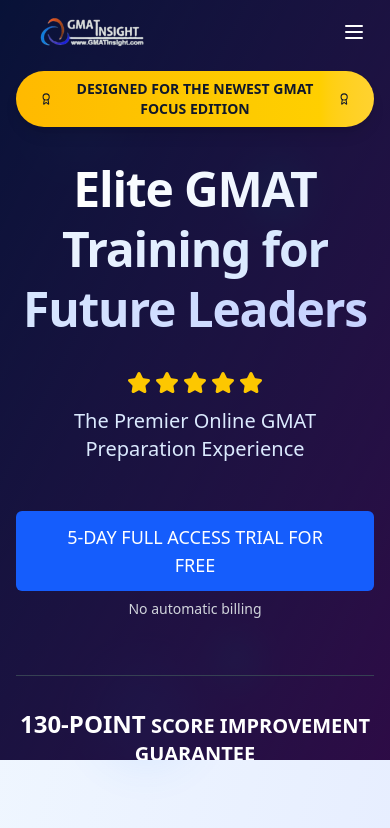
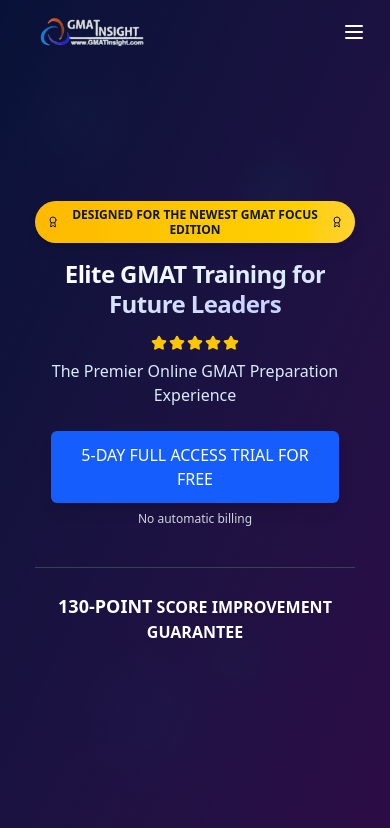
Before and after one commit to abhisoni1921/GmatInsight-frontend, a React (Vite) app: page / in a window 390 px wide. Shown: the top 828 px of the page. Built offline with nearby package versions, Linux system fonts and the light colour scheme.

Commit message:
responsive nav

```diff
--- a/src/components/gmatInterface.jsx
+++ b/src/components/gmatInterface.jsx
@@ -104,32 +104,37 @@
   return (
     <div className="min-h-screen bg-gray-50 relative">
       {/* Main Content */}
-      <div className="max-w-7xl mx-auto px-4 py-12">
+      <div className="max-w-7xl mx-auto px-4 sm:px-6 lg:px-8 py-6 sm:py-8 lg:py-12">
         {/* Tab Navigation */}
-        <div className="flex justify-center mb-12">
-          <div className="flex bg-transparent">
+        <div className="flex justify-center mb-6 sm:mb-8 lg:mb-12">
+          <div className="flex flex-col sm:flex-row bg-transparent w-full sm:w-auto">
             {tabs.map((tab, index) => (
               <button
                 key={index}
                 onClick={() => setActiveTab(index)}
-                className={`px-6 py-3 rounded-md font-medium text-2xl transition-all duration-100 ${
+                className={`px-3 sm:px-4 lg:px-6 py-2 sm:py-3 rounded-md font-medium text-sm sm:text-lg lg:text-2xl transition-all duration-100 text-center mb-2 sm:mb-0 ${
                   activeTab === index
-                    ? `${getTabColorClasses(index)} bg-transparent border-b-2`
-                    : 'text-gray-600 hover:text-gray-800'
+                    ? `${getTabColorClasses(index)} bg-transparent border-b-2 sm:border-b-2 border-l-4 sm:border-l-0`
+                    : 'text-gray-600 hover:text-gray-800 border-l-4 border-transparent sm:border-l-0'
                 }`}
               >
-                {tab.title} <span className={getHighlightColor(index)}>{tab.highlight}</span> {tab.subtitle}
+                <span className="block sm:inline">
+                  {tab.title} <span className={getHighlightColor(index)}>{tab.highlight}</span>
+                </span>
+                <span className="block sm:inline sm:ml-1">
+                  {tab.subtitle}
+                </span>
               </button>
             ))}
           </div>
         </div>
 
         {/* Content Section */}
-        <div className={`${content[activeTab].bgColor} rounded-2xl overflow-hidden`}>
-          <div className="grid lg:grid-cols-2 gap-8 items-center p-8 lg:p-12">
+        <div className={`${content[activeTab].bgColor} rounded-xl lg:rounded-2xl overflow-hidden`}>
+          <div className="grid grid-cols-1 lg:grid-cols-2 gap-4 sm:gap-6 lg:gap-8 items-start lg:items-center p-4 sm:p-6 lg:p-8 xl:p-12">
             {/* Left Column - Text Content */}
-            <div className="space-y-6">
-              <h2 className="text-3xl lg:text-4xl font-semibold text-gray-900">
+            <div className="space-y-4 sm:space-y-6 order-2 lg:order-1">
+              <h2 className="text-2xl sm:text-3xl lg:text-4xl font-semibold text-gray-900 leading-tight">
                 {content[activeTab].title.split(' ').map((word, index) => (
                   <span key={index} className={word === 'Quant' || word === 'Verbal' || word === 'Data' || word === 'Insights' ? getHighlightColor(activeTab) : ''}>
                     {word}{' '}
@@ -137,15 +142,15 @@
                 ))}
               </h2>
 
-              <p className="text-lg text-gray-700 mb-6">
+              <p className="text-base sm:text-lg text-gray-700 mb-4 sm:mb-6">
                 {content[activeTab].subtitle}
               </p>
 
-              <ul className="space-y-4">
+              <ul className="space-y-3 sm:space-y-4">
                 {content[activeTab].features.map((feature, index) => (
                   <li key={index} className="flex items-start space-x-3">
                     <div className="w-2 h-2 bg-gray-400 rounded-full mt-2 flex-shrink-0"></div>
-                    <span className="text-gray-700 leading-relaxed">
+                    <span className="text-sm sm:text-base text-gray-700 leading-relaxed">
                       <strong>{feature.split(' ')[0]} {feature.split(' ')[1]}</strong>
                       {' ' + feature.split(' ').slice(2).join(' ')}
                     </span>
@@ -155,23 +160,23 @@
             </div>
 
             {/* Right Column - Mock Interface */}
-            <div className="relative">
-              <div className="bg-white rounded-xl shadow-lg border overflow-hidden">
+            <div className="relative order-1 lg:order-2">
+              <div className="bg-white rounded-lg sm:rounded-xl shadow-lg border overflow-hidden">
                 {/* Header */}
-                <div className="bg-gray-800 text-white p-4">
+                <div className="bg-gray-800 text-white p-3 sm:p-4">
                   <div className="flex items-center justify-between">
-                    <h3 className="font-semibold">GMAT Prep Platform</h3>
-                    <div className="flex space-x-2">
-                      <div className="w-3 h-3 bg-red-500 rounded-full"></div>
-                      <div className="w-3 h-3 bg-yellow-500 rounded-full"></div>
-                      <div className="w-3 h-3 bg-green-500 rounded-full"></div>
+                    <h3 className="font-semibold text-sm sm:text-base">GMAT Prep Platform</h3>
+                    <div className="flex space-x-1 sm:space-x-2">
+                      <div className="w-2 h-2 sm:w-3 sm:h-3 bg-red-500 rounded-full"></div>
+                      <div className="w-2 h-2 sm:w-3 sm:h-3 bg-yellow-500 rounded-full"></div>
+                      <div className="w-2 h-2 sm:w-3 sm:h-3 bg-green-500 rounded-full"></div>
                     </div>
                   </div>
                 </div>
 
                 {/* Content Area */}
-                <div className="p-6 h-80 bg-gray-50">
-                  <div className="bg-white rounded-lg p-4 shadow-sm h-full flex flex-col">
+                <div className="p-3 sm:p-4 lg:p-6 h-48 sm:h-64 lg:h-80 bg-gray-50">
+                  <div className="bg-white rounded-lg p-3 sm:p-4 shadow-sm h-full flex flex-col">
                     <div className="flex-1 overflow-hidden">
                       <img
                         src={tabs[activeTab].image}
@@ -179,11 +184,11 @@
                         className="w-full h-full object-cover rounded-lg"
                       />
                     </div>
-                    <div className="mt-4">
-                      <h4 className="font-semibold text-gray-900 mb-2">
+                    <div className="mt-3 sm:mt-4">
+                      <h4 className="font-semibold text-gray-900 mb-1 sm:mb-2 text-sm sm:text-base">
                         {content[activeTab].title}
                       </h4>
-                      <p className="text-sm text-gray-600">
+                      <p className="text-xs sm:text-sm text-gray-600 line-clamp-2">
                         {content[activeTab].subtitle}
                       </p>
                     </div>
@@ -195,18 +200,22 @@
         </div>
       </div>
 
-      {/* Chat Interface */}
+      {/* Chat Interface - Hidden in this responsive version but structure maintained */}
+      {showChat && (
+        <div className="fixed bottom-4 right-4 w-80 sm:w-96 bg-white rounded-lg shadow-xl border z-50 hidden">
+          {/* Chat content would go here */}
+        </div>
+      )}
 
-
-      {/* Chat Toggle Button (when chat is hidden) */}
-      {/* {!showChat && (
+      {/* Chat Toggle Button */}
+      {!showChat && (
         <button
           onClick={() => setShowChat(true)}
-          className="fixed bottom-6 right-6 w-14 h-14 bg-blue-600 text-white rounded-full shadow-lg hover:bg-blue-700 transition-colors flex items-center justify-center z-50"
+          className="fixed bottom-4 sm:bottom-6 right-4 sm:right-6 w-12 h-12 sm:w-14 sm:h-14 bg-blue-600 text-white rounded-full shadow-lg hover:bg-blue-700 transition-colors flex items-center justify-center z-50"
         >
-          <MessageCircle size={24} />
+          <MessageCircle size={20} className="sm:w-6 sm:h-6" />
         </button>
-      )} */}
+      )}
     </div>
   );
 };
--- a/src/components/hero.jsx
+++ b/src/components/hero.jsx
@@ -1,5 +1,6 @@
 import React, { useState, useEffect } from 'react';
-import { Star,Award } from 'lucide-react';
+import { Star, Award } from 'lucide-react';
+
 const Hero = () => {
   // State to track if video has loaded
   const [videoLoaded, setVideoLoaded] = useState(false);
@@ -10,9 +11,10 @@
   };
 
   return (
-    <div className="relative h-[90vh] w-full overflow-hidden">
+    <div className="relative h-screen w-full overflow-hidden">
       {/* Fallback background while video loads */}
       <div className="absolute top-0 left-0 w-full h-full bg-gradient-to-br from-blue-800 to-purple-900 z-0"></div>
+
       {/* Video Background */}
       <video
         className={`absolute top-0 left-0 w-full h-full object-cover z-0 brightness-125 contrast-110 saturate-125 ${videoLoaded ? 'opacity-100' : 'opacity-0'}`}
@@ -30,51 +32,51 @@
       <div className="absolute top-0 left-0 w-full h-full bg-gradient-to-br from-black/70 to-black/50 z-20"></div>
 
       {/* Content Overlay */}
-      <div className="relative z-20 flex flex-col items-center justify-center h-full text-white text-center px-4 mt-10">
-        <div className="max-w-4xl mx-auto">
+      <div className="relative z-20 flex flex-col items-center justify-center h-full text-white text-center px-4 sm:px-6 lg:px-8">
+        <div className="max-w-xs sm:max-w-md md:max-w-2xl lg:max-w-4xl xl:max-w-5xl mx-auto">
           {/* Badge */}
-          <div className="inline-flex items-center gap-2 bg-gradient-to-r from-amber-400 via-yellow-400 to-amber-300 text-slate-900 text-sm font-bold px-6 py-2 rounded-full mb-8 shadow-lg transform hover:scale-105 transition-all duration-300">
-            <Award className="w-4 h-4" />
-            DESIGNED FOR THE NEWEST GMAT FOCUS EDITION
-            <Award className="w-4 h-4" />
+          <div className="inline-flex items-center gap-1 sm:gap-2 bg-gradient-to-r from-amber-400 via-yellow-400 to-amber-300 text-slate-900 text-xs sm:text-sm font-bold px-3 sm:px-4 md:px-6 py-1.5 sm:py-2 rounded-full mb-4 sm:mb-6 md:mb-8 shadow-lg transform hover:scale-105 transition-all duration-300">
+            <Award className="w-3 h-3 sm:w-4 sm:h-4 flex-shrink-0" />
+            <span className="text-center leading-tight">
+              DESIGNED FOR THE NEWEST GMAT FOCUS EDITION
+            </span>
+            <Award className="w-3 h-3 sm:w-4 sm:h-4 flex-shrink-0" />
           </div>
 
-          {/* Main Heading */}
-                    {/* Main Heading with gradient text */}
-          <h1 className="text-5xl md:text-5xl font-semibold mb-8 tracking-tight leading-tight">
+          {/* Main Heading with gradient text */}
+          <h1 className="text-2xl sm:text-3xl md:text-4xl lg:text-5xl xl:text-6xl font-semibold mb-4 sm:mb-6 md:mb-8 tracking-tight leading-tight">
             <span className="bg-gradient-to-r from-white via-blue-100 to-indigo-200 bg-clip-text text-transparent">
               Elite GMAT Training for Future Leaders
             </span>
           </h1>
 
           {/* Subheading with Stars */}
-
-                    <div className="flex flex-col items-center mb-12">
-            <div className="flex items-center gap-1 mb-3">
+          <div className="flex flex-col items-center mb-6 sm:mb-8 md:mb-12">
+            <div className="flex items-center gap-0.5 sm:gap-1 mb-2 sm:mb-3">
               {[...Array(5)].map((_, i) => (
-                <Star key={i} className="w-6 h-6 text-yellow-400 fill-current" />
+                <Star key={i} className="w-4 h-4 sm:w-5 sm:h-5 md:w-6 md:h-6 text-yellow-400 fill-current" />
               ))}
             </div>
-            <p className="text-xl md:text-2xl text-blue-100 font-light">
+            <p className="text-base sm:text-lg md:text-xl lg:text-2xl text-blue-100 font-light px-2">
               The Premier Online GMAT Preparation Experience
             </p>
           </div>
 
           {/* CTA Button */}
-          <div className="mb-6">
+          <div className="mb-4 sm:mb-6 px-4 sm:px-0">
             <a
               href="#"
-              className="bg-blue-600 hover:bg-blue-700 text-white font-medium px-8 py-3 rounded-md text-lg transition-colors duration-300 block w-full md:w-auto md:inline-block"
+              className="bg-blue-600 hover:bg-blue-700 text-white font-medium px-6 sm:px-8 py-3 sm:py-4 rounded-md text-base sm:text-lg transition-colors duration-300 block w-full sm:w-auto sm:inline-block shadow-lg hover:shadow-xl transform hover:scale-105"
             >
               5-DAY FULL ACCESS TRIAL FOR FREE
             </a>
-            <p className="text-sm mt-2 text-gray-300">No automatic billing</p>
+            <p className="text-xs sm:text-sm mt-2 text-gray-300">No automatic billing</p>
           </div>
 
           {/* Score Guarantee */}
-          <div className="mt-8 pt-8 border-t border-gray-700 inline-block">
-            <p className="text-xl font-semibold">
-              <span className="text-2xl font-bold">130-POINT</span> SCORE IMPROVEMENT <span className="font-bold">GUARANTEE</span>
+          <div className="mt-6 sm:mt-8 pt-6 sm:pt-8 border-t border-gray-700 inline-block">
+            <p className="text-base sm:text-lg md:text-xl font-semibold px-2">
+              <span className="text-lg sm:text-xl md:text-2xl font-bold">130-POINT</span> SCORE IMPROVEMENT <span className="font-bold">GUARANTEE</span>
             </p>
           </div>
         </div>
```
